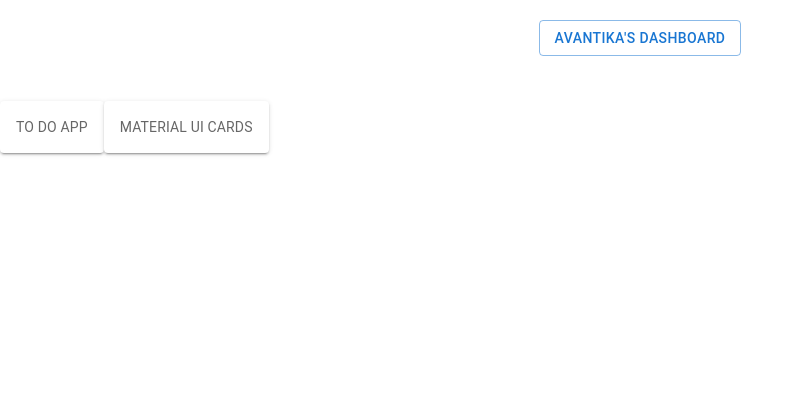
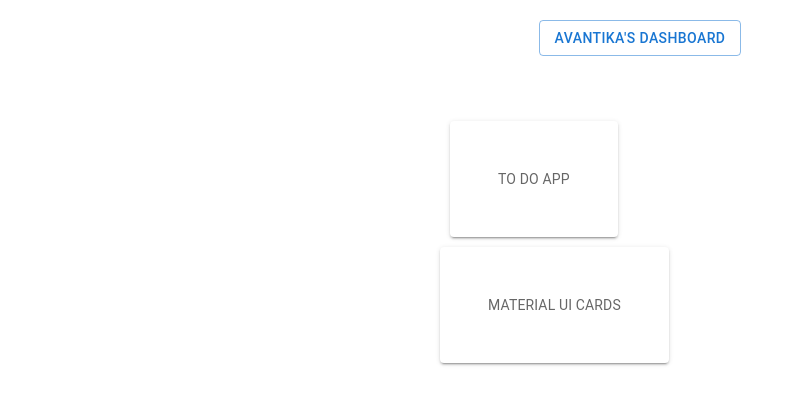
Before and after one commit to avantikasathaye/playground, a React (Create React App) app: page / in a window 1280 px wide. Shown: the top 404 px of the page, without its empty margins (0-804 px from the left). Built offline with nearby package versions, Linux system fonts and the light colour scheme.

Commit message:
Updated css

```diff
--- a/src/ToDoApp/Dashboard.js
+++ b/src/ToDoApp/Dashboard.js
@@ -9,7 +9,7 @@ import { Link } from 'react-router-dom';
 const Item = styled(Button)(({ theme }) => ({
   backgroundColor: theme.palette.mode === 'dark' ? '#1A2027' : '#fff',
   ...theme.typography.body2,
-  padding: theme.spacing(2),
+  padding: theme.spacing(6),
   textAlign: 'center',
   color: theme.palette.text.secondary,
 }));
@@ -17,10 +17,10 @@ const Item = styled(Button)(({ theme }) => ({
 const Dashboard = () => {
   return (
     <Box sx={{ flexGrow: 1 , marginTop: "45px"}}>
-      <Grid container spacing={{ xs: 2, md: 5 }} columns={{ xs: 4, sm: 8, md: 12 }}>
+      <Grid container spacing={{ xs: 2, md: 5 }} columns={{ xs: 4, sm: 8, md: 12 }} style={{ justifyContent: "center"}}>
 
-          <Grid item xs={2} sm={4} md={4}>
-            <Item variant="contained" component={Link} to="/todos">To Do App</Item>
+          <Grid item xs={2} sm={4} md={4} style={{margin: "10px"}}>
+            <Item variant="contained" component={Link} to="/todos" style={{margin: "10px"}}>To Do App</Item>
             <Item variant="contained" component={Link} to="/cardsexample">Material UI Cards</Item>
           </Grid>
 
```
